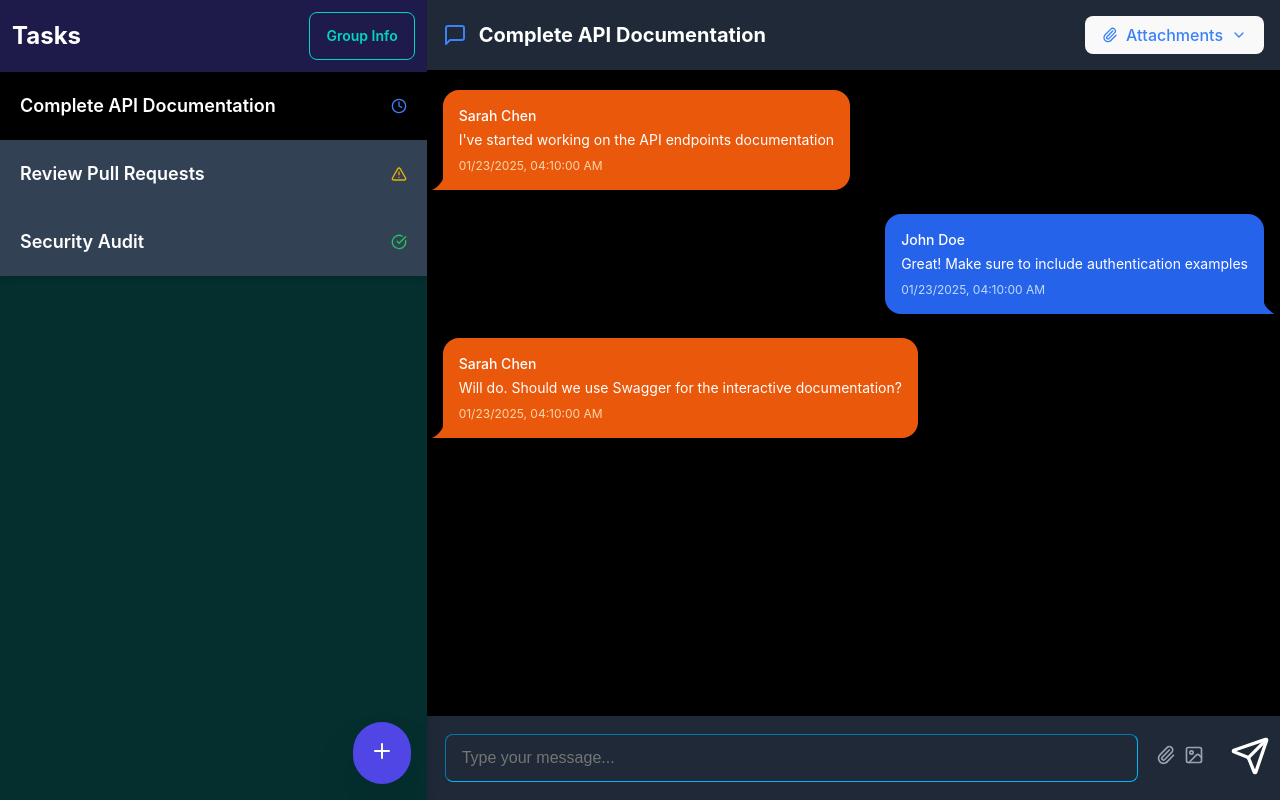
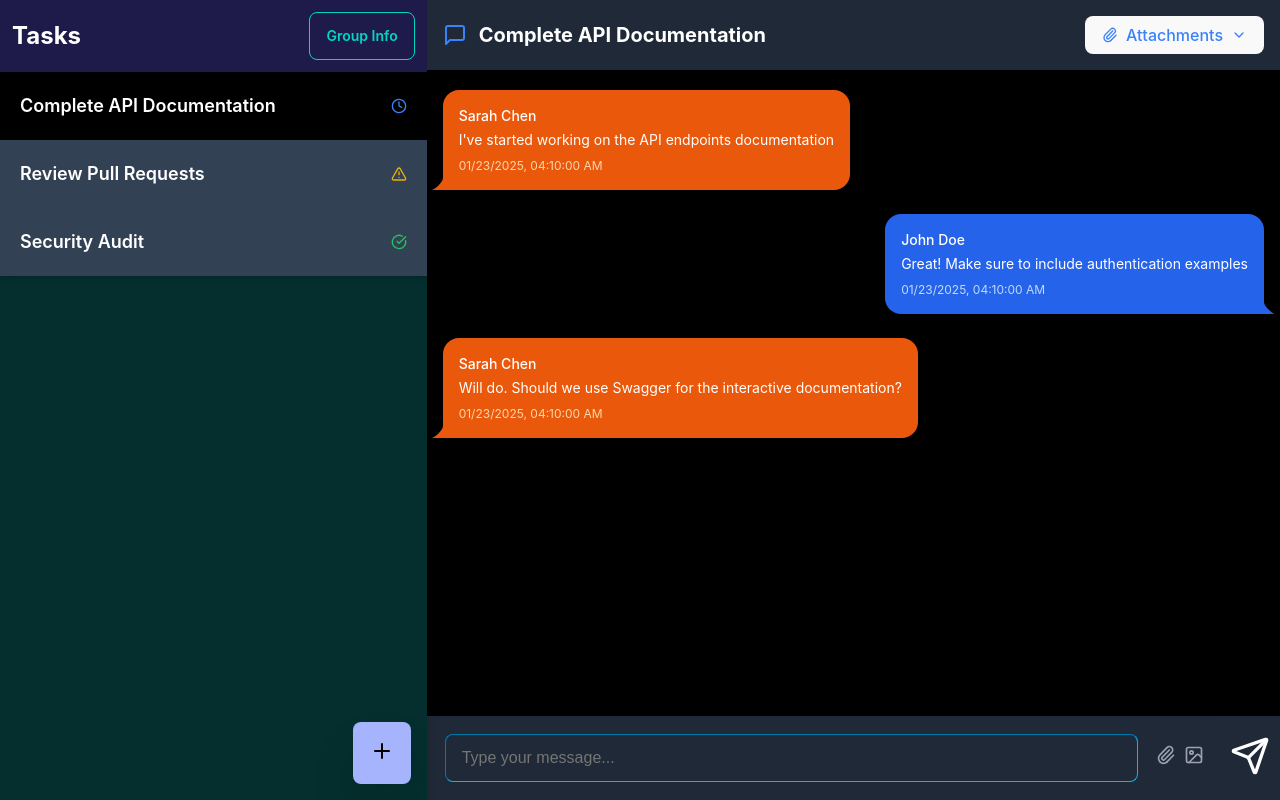
Before and after one commit to JFRashu/task_talk, a React (Vite) app: page /taskchat in a window 1280 px wide. Built offline with nearby package versions, Linux system fonts and the light colour scheme.

Commit message:
Button colour changed for create new task

```diff
--- a/package.json
+++ b/package.json
@@ -10,6 +10,7 @@
     "preview": "vite preview"
   },
   "dependencies": {
+    "@material-tailwind/react": "^2.1.10",
     "date-fns": "^4.1.0",
     "lucide-react": "^0.470.0",
     "react": "^18.3.1",
--- a/src/Component/Rashu/CreateNewTask/NewTaskModal.jsx
+++ b/src/Component/Rashu/CreateNewTask/NewTaskModal.jsx
@@ -26,6 +26,7 @@ const NewTaskModal = ({ isOpen, onClose, onCreateTask }) => {
   if (!isOpen) return null;
 
   return (
+    <div className="tailwind-scope">
     <div className="tw-fixed tw-inset-0 tw-z-50 tw-flex tw-items-center tw-justify-center tw-bg-black tw-bg-opacity-50">
       <div className="tw-bg-white tw-w-96 tw-p-6 tw-rounded-xl tw-shadow-2xl tw-relative tw-transform tw-transition-all tw-duration-300 tw-scale-100">
         <button
@@ -53,7 +54,7 @@ const NewTaskModal = ({ isOpen, onClose, onCreateTask }) => {
               name="description"
               value={newTask.description}
               onChange={handleInputChange}
-              className="tw-mt-1 tw-block tw-w-full tw-border tw-border-gray-300 tw-rounded-md tw-shadow-sm tw-p-2"
+              className="tw-mt-1 tw-block tw-w-full tw-border tw-border-gray-300 tw-rounded-md tw-shadow-sm tw-p-2 "
             />
           </div>
 
@@ -66,6 +67,7 @@ const NewTaskModal = ({ isOpen, onClose, onCreateTask }) => {
         </form>
       </div>
     </div>
+    </div>
   );
 };
 
--- a/src/Component/Rashu/GroupInfo/GroupInfoModal.jsx
+++ b/src/Component/Rashu/GroupInfo/GroupInfoModal.jsx
@@ -9,6 +9,7 @@ const GroupInfoModal = ({
     if (!isOpen) return null;
 
     return (
+        <div className="tailwind-scope">
             <div className="tw-fixed tw-inset-0 tw-bg-black tw-bg-opacity-50 tw-z-50 tw-flex tw-items-center tw-justify-center">
                 <div className="tw-bg-white tw-w-[450px] tw-p-6 tw-rounded-xl tw-shadow-2xl tw-relative">
                     <button
@@ -61,6 +62,7 @@ const GroupInfoModal = ({
                     </div>
                 </div>
             </div>
+        </div>
     );
 };
 
--- a/src/Component/Rashu/TaskChat/Chatbox.jsx
+++ b/src/Component/Rashu/TaskChat/Chatbox.jsx
@@ -292,7 +292,7 @@ const Chatbox = () => {
                     {/* Floating Action Button */}
                     <button
                         onClick={() => setIsModalOpen(true)}
-                        className="tw-absolute tw-bottom-4 tw-right-4 tw-bg-indigo-600 tw-text-white tw-rounded-full tw-p-4 tw-shadow-2xl hover:tw-bg-indigo-700 tw-transition-colors tw-z-40"
+                        className="tw-absolute tw-bottom-4 tw-right-4 tw-bg-indigo-300 tw-text-black tw-rounded-lg tw-p-4 tw-shadow-2xl hover:tw-bg-indigo-600 tw-transition-colors tw-z-40 hover:tw-text-white"
                     >
                         <Plus className="tw-h-6 tw-w-6" />
                     </button>
```
Also changed, not shown: 1 other file (tests, documents, lock files or other folders). Lines whose indentation alone changed are shown as unchanged.
